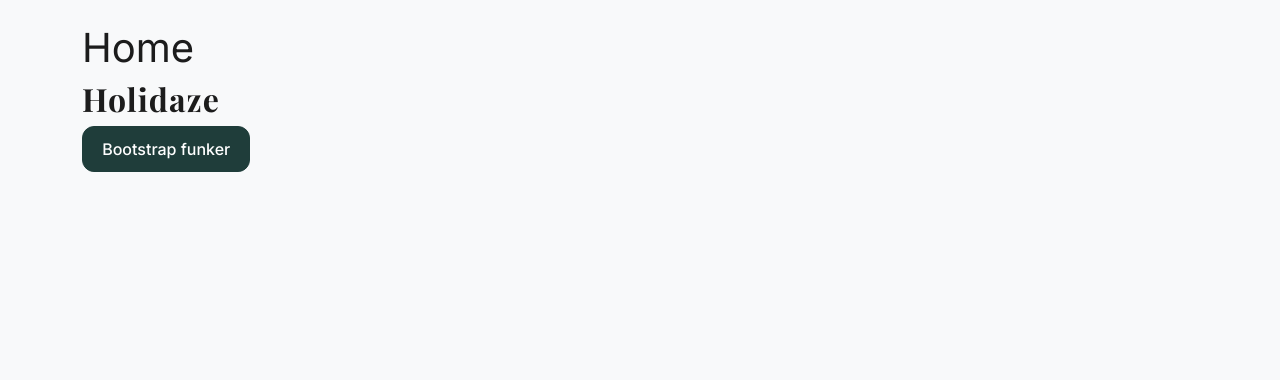
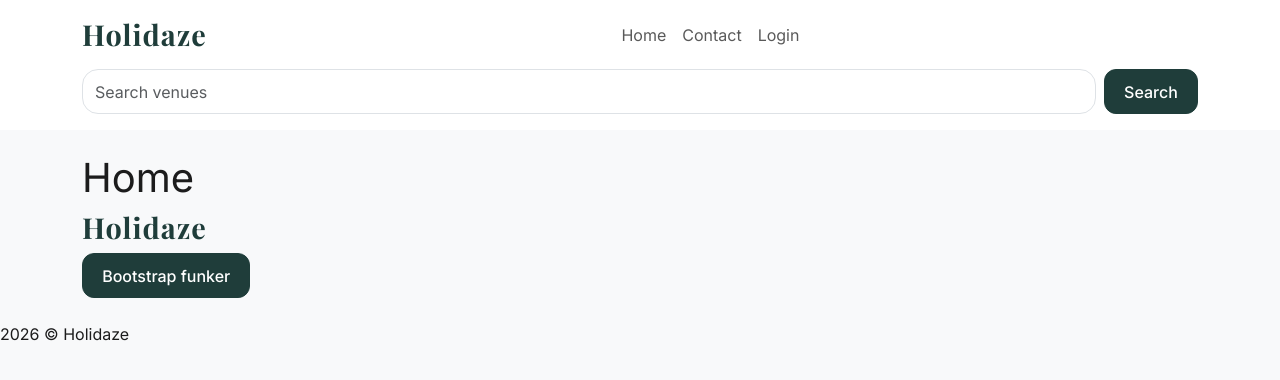
Before and after one commit to VildeAvloes/project-exam-2, a React (Create React App) app: page / in a window 1280 px wide. Shown: the top 380 px of the page. Built offline with nearby package versions, Linux system fonts and the light colour scheme.

Commit message:
created layout and added some styling

```diff
--- a/src/App.js
+++ b/src/App.js
@@ -3,14 +3,19 @@ import Home from "./pages/Home";
 import Venue from "./pages/Venue";
 import Login from "./pages/Login";
 import NotFound from "./pages/NotFound";
+import Layout from "./components/common/Layout";
+import Register from "./pages/Register";
 
 export default function App() {
   return (
+    <Layout>
       <Routes>
         <Route path="/" element={<Home />} />
         <Route path="/venue/:id" element={<Venue />} />
         <Route path="/login" element={<Login />} />
+        <Route path="/register" element={<Register />} />
         <Route path="*" element={<NotFound />} />
       </Routes>
+    </Layout>
   );
 }
--- /dev/null
+++ b/src/components/common/Footer.jsx
@@ -0,0 +1,7 @@
+export default function Footer() {
+  return (
+    <footer>
+      <p>{new Date().getFullYear()} © Holidaze</p>
+    </footer>
+  );
+}
--- /dev/null
+++ b/src/components/common/Header.jsx
@@ -0,0 +1,56 @@
+import { Link } from "react-router-dom";
+
+export default function Header() {
+  return (
+    <header>
+      <nav className="navbar navbar-expand-lg bg-white">
+        <div className="container">
+          <Link className="navbar-brand logo" to="/">
+            Holidaze
+          </Link>
+
+          <button
+            className="navbar-toggler"
+            type="button"
+            data-bs-toggle="collapse"
+            data-bs-target="#mainNavbar"
+          >
+            <span className="navbar-toggler-icon"></span>
+          </button>
+
+          <div
+            className="collapse navbar-collapse justify-content-center"
+            id="mainNavbar"
+          >
+            <div className="navbar-nav">
+              <Link className="nav-link" to="/">
+                Home
+              </Link>
+              <Link className="nav-link" to="/contact">
+                Contact
+              </Link>
+              <Link className="nav-link" to="/login">
+                Login
+              </Link>
+            </div>
+          </div>
+        </div>
+      </nav>
+
+      <div className="bg-white pb-3">
+        <div className="container">
+          <form className="d-flex justify-content-center">
+            <div className="d-flex w-100 w-lg-50 gap-2">
+              <input
+                className="form-control"
+                type="search"
+                placeholder="Search venues"
+              />
+              <button className="btn btn-primary">Search</button>
+            </div>
+          </form>
+        </div>
+      </div>
+    </header>
+  );
+}
--- /dev/null
+++ b/src/components/common/Layout.jsx
@@ -0,0 +1,12 @@
+import Footer from "./Footer";
+import Header from "./Header";
+
+export default function Layout({ children }) {
+  return (
+    <div>
+      <Header />
+      <main>{children}</main>
+      <Footer />
+    </div>
+  );
+}
--- /dev/null
+++ b/src/pages/Register.jsx
@@ -0,0 +1,3 @@
+export default function Register() {
+  return <h1>Register</h1>;
+}
--- a/src/styles/main.css
+++ b/src/styles/main.css
@@ -26,6 +26,12 @@ body {
 
 .logo {
   font-family: "Playfair Display", serif;
+  font-size: 1.8rem;
   font-weight: 700;
   letter-spacing: 1px;
+  color: #1f3d3a;
 }
+
+.logo:hover {
+  color: #1f3d3a;
+}
```
Also changed, not shown: src/api/fetchVenues.js (added), src/components/venues/VenueCard.jsx (added), src/pages/Contact.jsx (added). Lines whose indentation alone changed are shown as unchanged.
